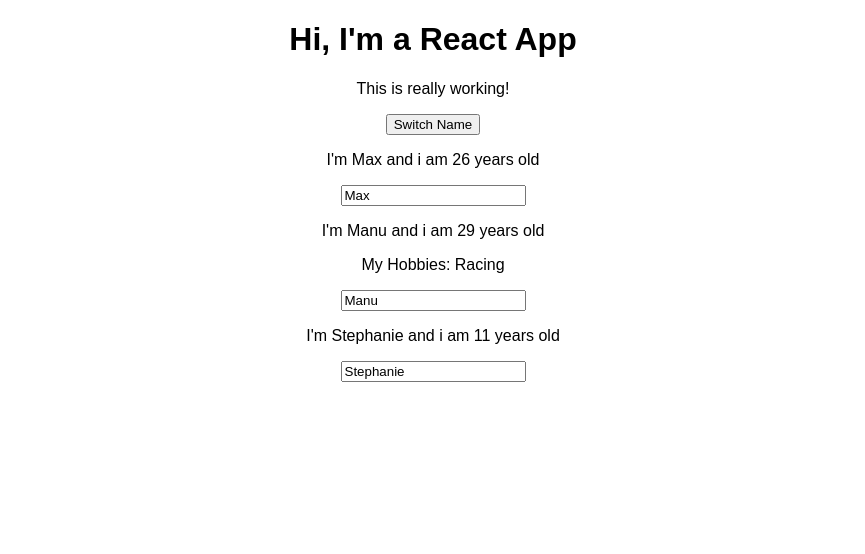
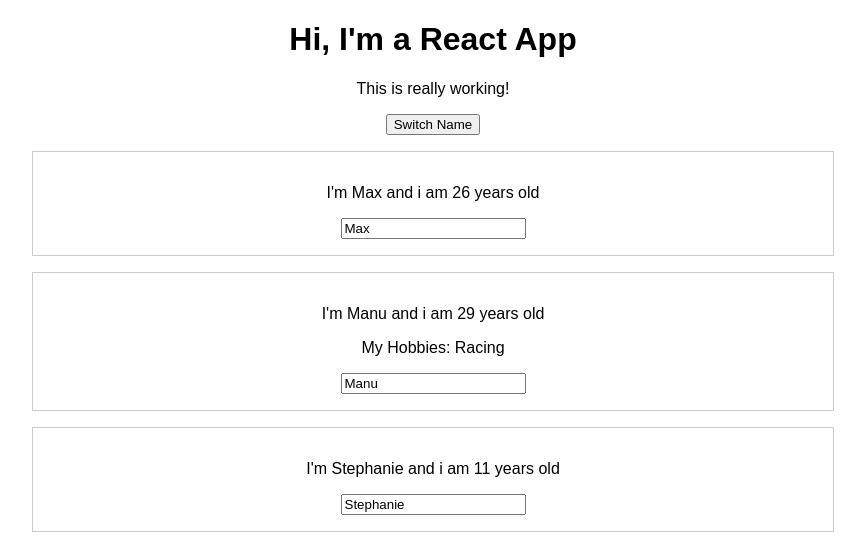
Before and after one commit to Vl4d1s/Learning-React-Maximilian, a React (Create React App) app in the folder react-complete-guide/: page / in a window 1280 px wide. Shown: the top 554 px of the page, without its empty margins (207-1072 px from the left). Built offline with nearby package versions, Linux system fonts and the light colour scheme.

Commit message:
Adding Styling with Stylesheets

```diff
--- a/react-complete-guide/src/App.js
+++ b/react-complete-guide/src/App.js
@@ -1,6 +1,6 @@
 import React, { Component } from "react";
 import "./App.css";
-import Person from "./Person/person";
+import Person from "./Person/Person";
 
 class App extends Component {
   state = {
--- /dev/null
+++ b/react-complete-guide/src/Person/Person.css
@@ -0,0 +1,7 @@
+.Person {
+  width: 60%;
+  margin: 16px auto;
+  border: 1px solid #ccc;
+  padding: 16px;
+  text-align: center;
+}
--- a/react-complete-guide/src/Person/person.js
+++ b/react-complete-guide/src/Person/person.js
@@ -1,8 +1,9 @@
 import React from "react";
+import "./Person.css";
 
 const person = (props) => {
   return (
-    <div>
+    <div className="Person">
       <p onClick={props.click}>
         I'm {props.name} and i am {Math.floor(Math.random() * 30)} years old
       </p>
```
